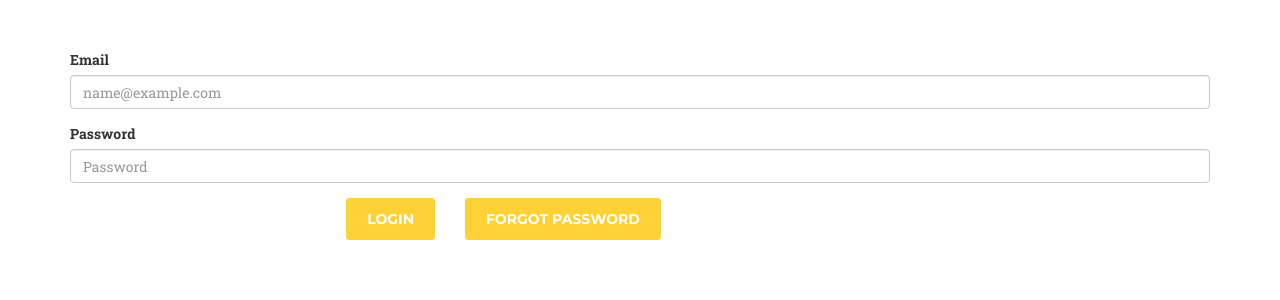
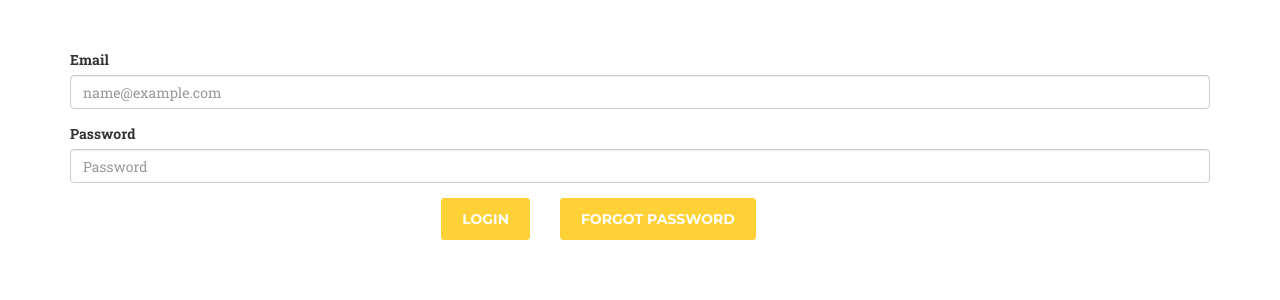
Before and after one commit to timtbanh/eclips, a Django app: page /account/login.html in a window 1280 px wide. Shown: the part 100-400 px from the top of the page. Run offline with Django 3.2, Linux system fonts and the light colour scheme; some libraries are stand-ins or nearby versions; some web fonts are replaced.

Commit message:
I guess I changed login.html

```diff
--- a/account/templates/account/login.html
+++ b/account/templates/account/login.html
@@ -75,11 +75,11 @@
                 </div>
                 <div class="clearfix"></div>
                 <div style="text-align: center;">
-                    <div class="col-xs-4 text-right">
+                    <div class="col-xs-5 text-right">
                         <div id="success"></div>
                         <button type="submit" class="btn btn-m">LOGIN</button>
                     </div>
-                    <div class="col-xs-8 text-left">
+                    <div class="col-xs-7 text-left">
                         <div id="forgot"></div>
                         <button type="forgotpw" class="btn btn-m">FORGOT PASSWORD</button>
                     </div>
```
